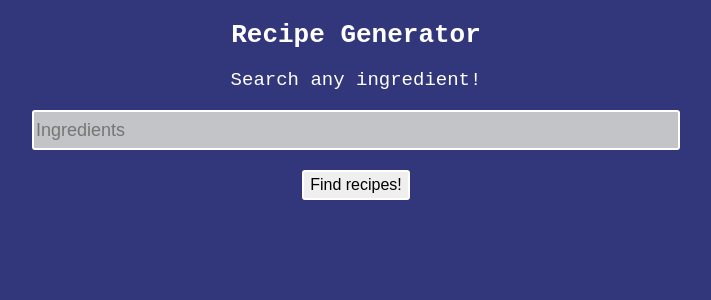
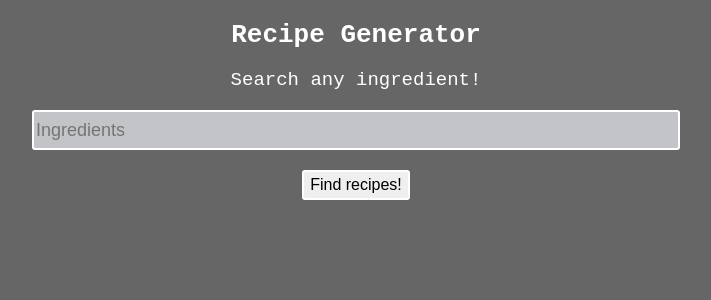
Before and after one commit to MattStudzinski/Recipe-Search, a React (Create React App) app: page / in a window 1280 px wide. Shown: the top 300 px of the page, without its empty margins (284-995 px from the left). Built offline with nearby package versions, Linux system fonts and the light colour scheme.

Commit message:
background change

```diff
--- a/src/results/Results.css
+++ b/src/results/Results.css
@@ -1,5 +1,5 @@
 body{
-    background-color: #32377c;
+    background-color: #666666;
     font-family:monospace;
 }
 
@@ -43,6 +43,9 @@ body{
     border-radius: 10px;
     color: white;
     background-color: #747580;
+}
+.list{
+    font-size: 16px;
 }
 
 a {
--- a/src/results/Results.js
+++ b/src/results/Results.js
@@ -1,7 +1,7 @@
 import "./Results.css"
 import React from 'react';
 import { Link } from 'react-router-dom';
-import Details from "../details/Details";
+
 
 
 
@@ -26,7 +26,7 @@ const Recipe = ({recipe}) => {
 
             <ul className='ingredient-list'>
                 {ingredients.map((ingredient,index) => (
-                    <li key={index}>{ingredient.text}</li>
+                    <li className="list" key={index}>{ingredient.text}</li>
 
 
                 ))}
```
